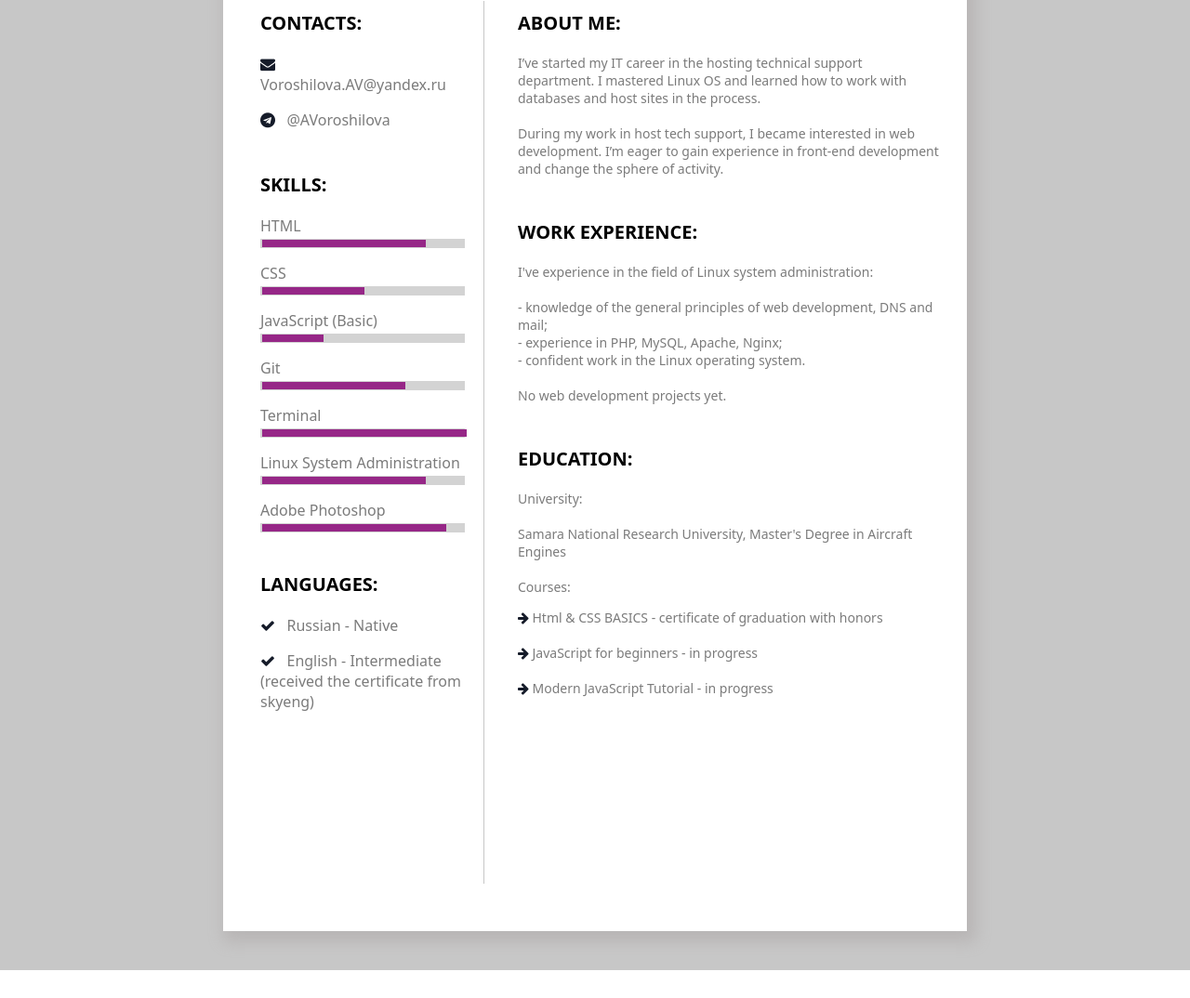
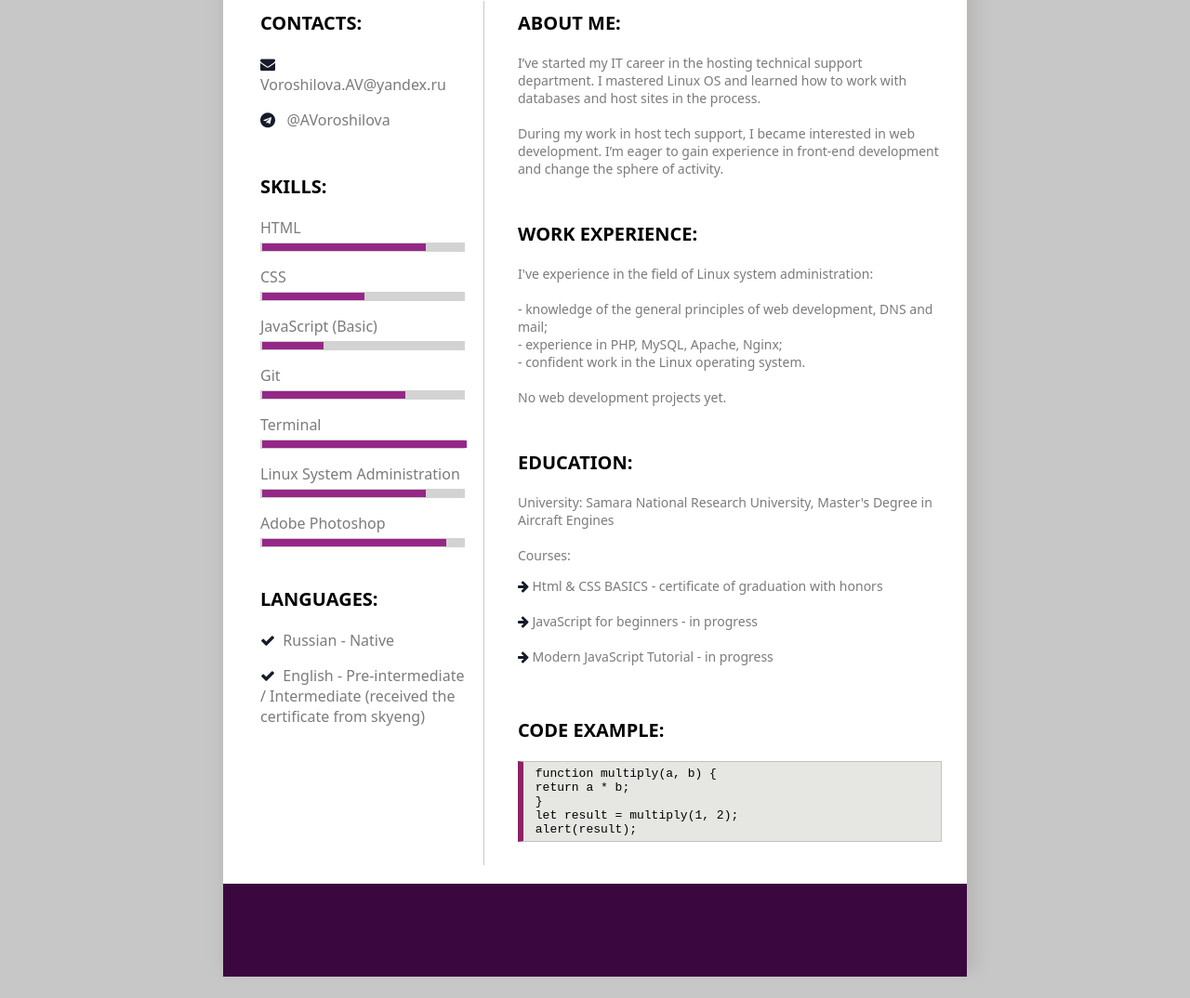
Before and after one commit to VoroshilovaAV/rsschool-cv, a plain HTML site: page index.html in a window 1280 px wide. Shown: the part 368-1442 px from the top of the page at 93% size. Before the commit the page ends 1412 px from the top, so only its background shows below. Drawn offline with Linux system fonts and the light colour scheme.

Commit message:
feat: add footer, code example

```diff
--- a/index.html
+++ b/index.html
@@ -19,12 +19,14 @@
 
         <div class="clearfix"></div>
 
-        <div class="col-div-4">
+        <div class="col-left">
            <div class="content-box" style="padding-left: 40px">
 
             <p class="head"> Contacts:</p>
             <p class="p3"><i class="fa fa-envelope"></i>&nbsp;&nbsp; Voroshilova.AV@yandex.ru</p>
-            <p class="p3"><i class="fa fa-telegram" aria-hidden="true"></i>&nbsp;&nbsp; @AVoroshilova</p>
+            <p class="p3"><i class="fa fa-telegram" aria-hidden="true"></i>&nbsp;&nbsp;
+                <a href="https://t.me/avoroshilova">@AVoroshilova</a>
+            </p>
 
             <br/>
 
@@ -61,14 +63,14 @@
             <br/>
 
             <p class="head">Languages:</p>
-                <p class="p3"><i class="fa fa-check"></i>&nbsp;&nbsp; Russian - Native</p>
-				<p class="p3"><i class="fa fa-check"></i>&nbsp;&nbsp; English - Intermediate (received the certificate from <a href="https://skyeng.ru">skyeng)</a></p>
+                <p class="p3"><i class="fa fa-check"></i>&nbsp;&nbsp;Russian - Native</p>
+				<p class="p3"><i class="fa fa-check"></i>&nbsp;&nbsp;English - Pre-intermediate / Intermediate (received the certificate from <a href="https://skyeng.ru">skyeng)</a></p>
 
             <br/>
             </div>
          </div>
             <div class="line"></div>
-            <div class="col-div-8">
+            <div class="col-right">
             <div class="content-box">
                 <p class="head">About me:</p>
                 <p class="p3" style="font-size: 14px;">
@@ -92,9 +94,7 @@
                     <br/>
                 <p class="head">Education:</p>
                 <p class="p3" style="font-size: 14px;">
-                    University:
-                        <br/><br/>
-                    Samara National Research University, Master's Degree in Aircraft Engines
+                    University: Samara National Research University, Master's Degree in Aircraft Engines
                         <br/><br/>
                     Courses:
                         <br/>
@@ -107,14 +107,21 @@
                 </p>
                     <br/>
 
-         </div>
-     </div>
+                <p class="head">Code Example:</p>
+                <p class="p3" style="font-size: 14px;">
+                    <pre class="code"><code> function multiply(a, b) {
+ return a * b;
+ }
+ let result = multiply(1, 2);
+ alert(result);</code></pre>
+                </p>
 
-     <div class="clearfix"></div>
+            </div>
+        </div>
+        <div class="footer-section"></div>
 
- </div>
-     <br/>
-
+    </div>
+         <br/>
     </div>
 </body>
 </html>
--- a/style.css
+++ b/style.css
@@ -10,7 +10,7 @@ body {
 }
 
 .main {
-  height: 1350px;
+  height: 1380px;
   width: 800px;
   background-color: white;
   box-shadow: 5px 7px 15px 5px #b9b6b6;
@@ -50,19 +50,19 @@ body {
   margin-top: 10px;
 }
 
-.col-div-4 {
+.col-left {
   width: 35%;
   float: left;
 }
 
-.col-div-8 {
+.col-right {
   width: 62%;
   float: left;
 }
 
 .line {
   border-left: 1px solid #c7c7c7;
-  height: 950px;
+  height: 930px;
   width: 2%;
   margin-top: 30px;
   float: left;
@@ -80,7 +80,7 @@ body {
 
 .p3 {
   color: #7b7b7b;
-  margin-bottom: 3px;
+  margin-bottom: 5px;
 }
 
 .fa {
@@ -233,7 +233,7 @@ a {
   left: 0%;
   position: absolute;
   width: 100%;
-  height: 2px;
+  height: 3px;
   background-color: rgb(163, 30, 97);
   transition: 0.2s;
   transform: scaleX(0);
@@ -242,3 +242,20 @@ a {
 .center_link a:hover::before {
   transform: scaleX(1);
 }
+
+.code {
+  border: 1px solid #c3c3c3;
+  border-left: 6px solid #8d2364;
+  padding: 5px;
+  background: rgba(173, 173, 164, 0.3);
+  overflow: auto;
+  margin: 0 0 0 0;
+}
+
+.footer-section {
+  position: absolute;
+  height: 100px;
+  width: 800px;
+  background-color:#3a083f;
+  margin: 980px auto;
+}
```
